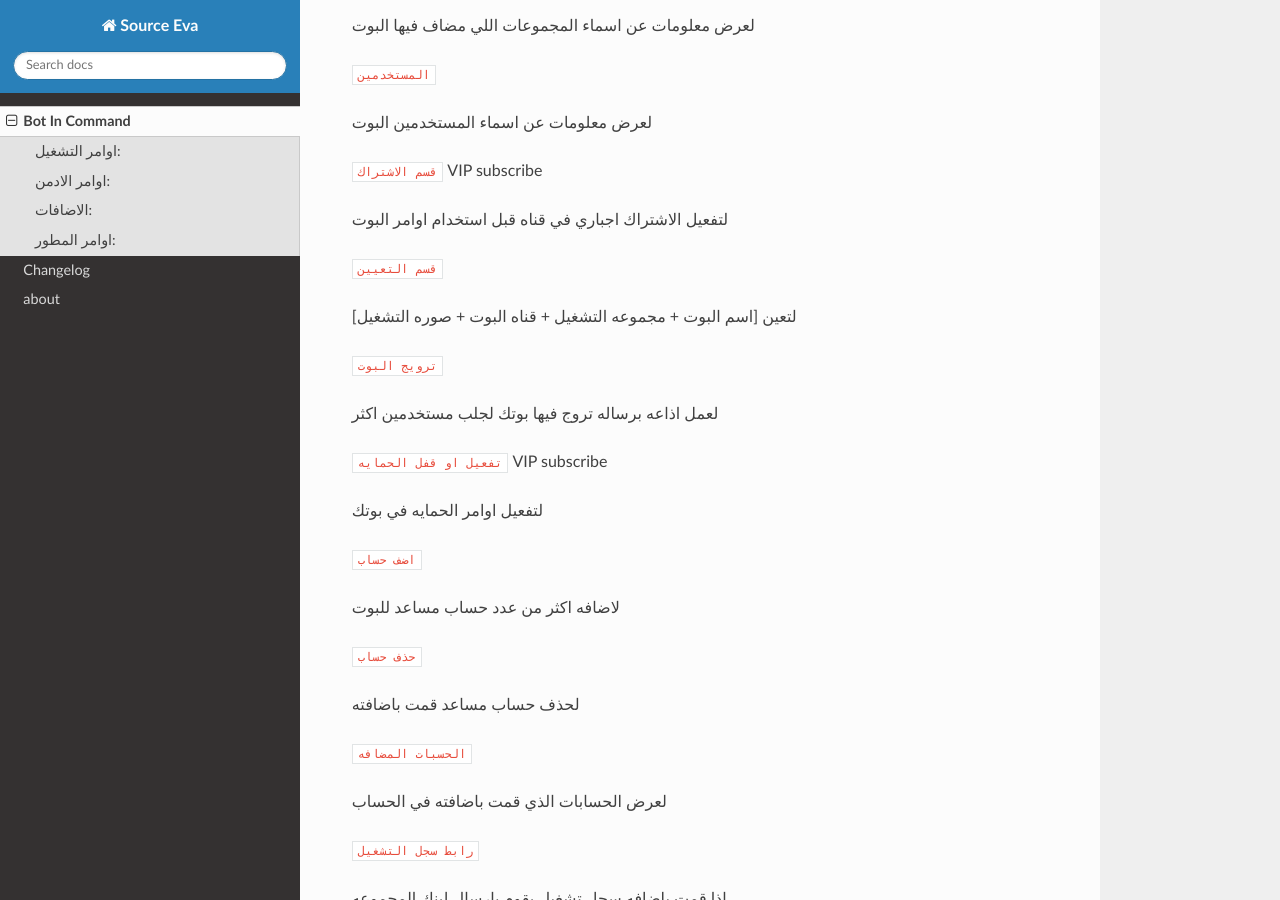
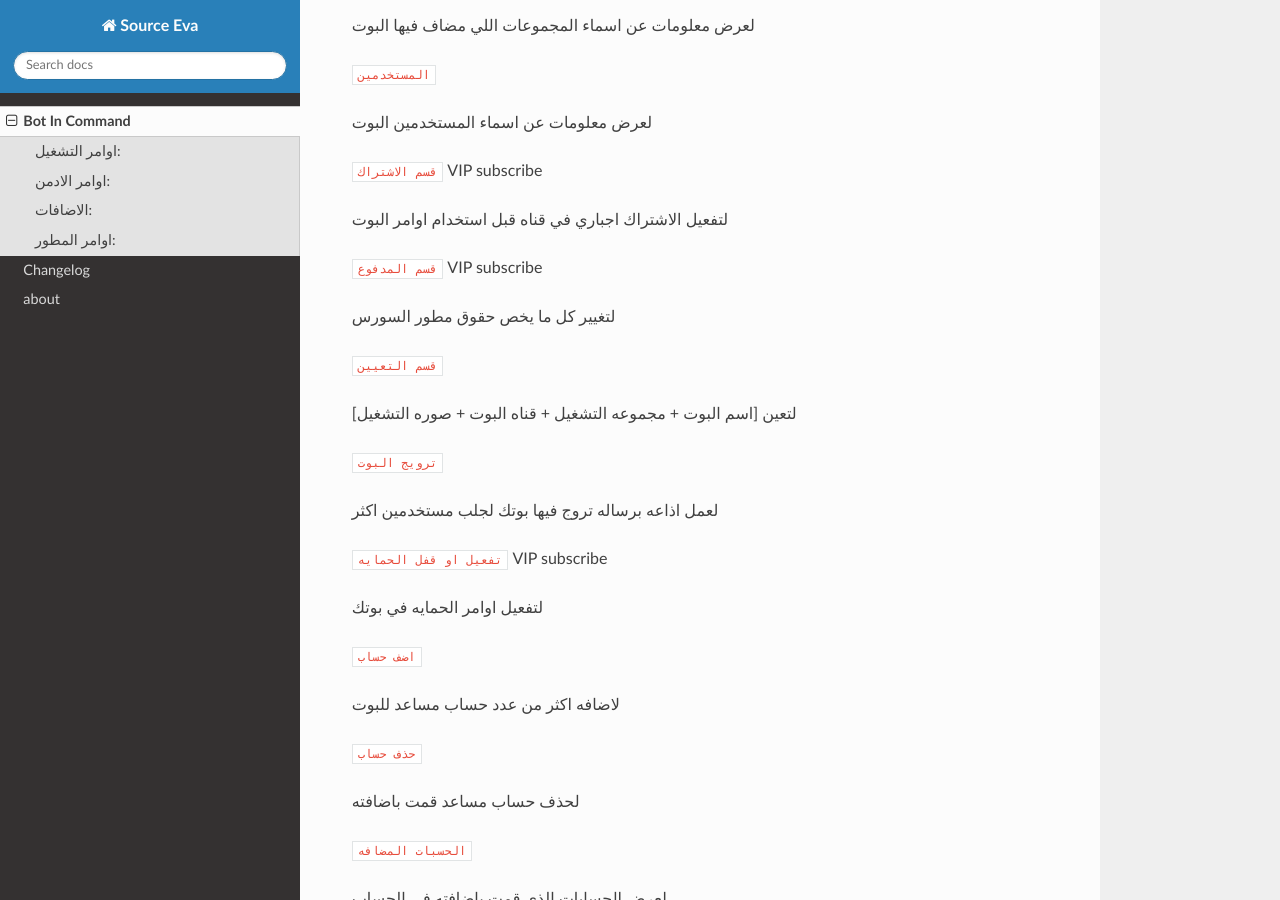
Before and after one commit to deveva205/tutorial-Sourceeva, a Sphinx documentation site: the page built from docs/source/botcommands.rst, in a window 1280 px wide and 900 px high, scrolled down 2654 px. Built offline with Sphinx 7.4.7 and the Read the Docs theme 3.1.0, drawn with Linux system fonts in a browser that asks for light colours; pages that are not in the unit, such as notebooks, are missing from menus.

Commit message:
Update botcommands.rst

```diff
--- a/docs/source/botcommands.rst
+++ b/docs/source/botcommands.rst
@@ -124,6 +124,10 @@ Bot In Command
 
 لتفعيل الاشتراك اجباري في قناه قبل استخدام اوامر البوت
 
+``قسم المدفوع`` VIP subscribe
+
+لتغيير كل ما يخص حقوق مطور السورس
+
 ``قسم التعيين``
 
 لتعين [اسم البوت + مجموعه التشغيل + قناه البوت + صوره التشغيل]
```
